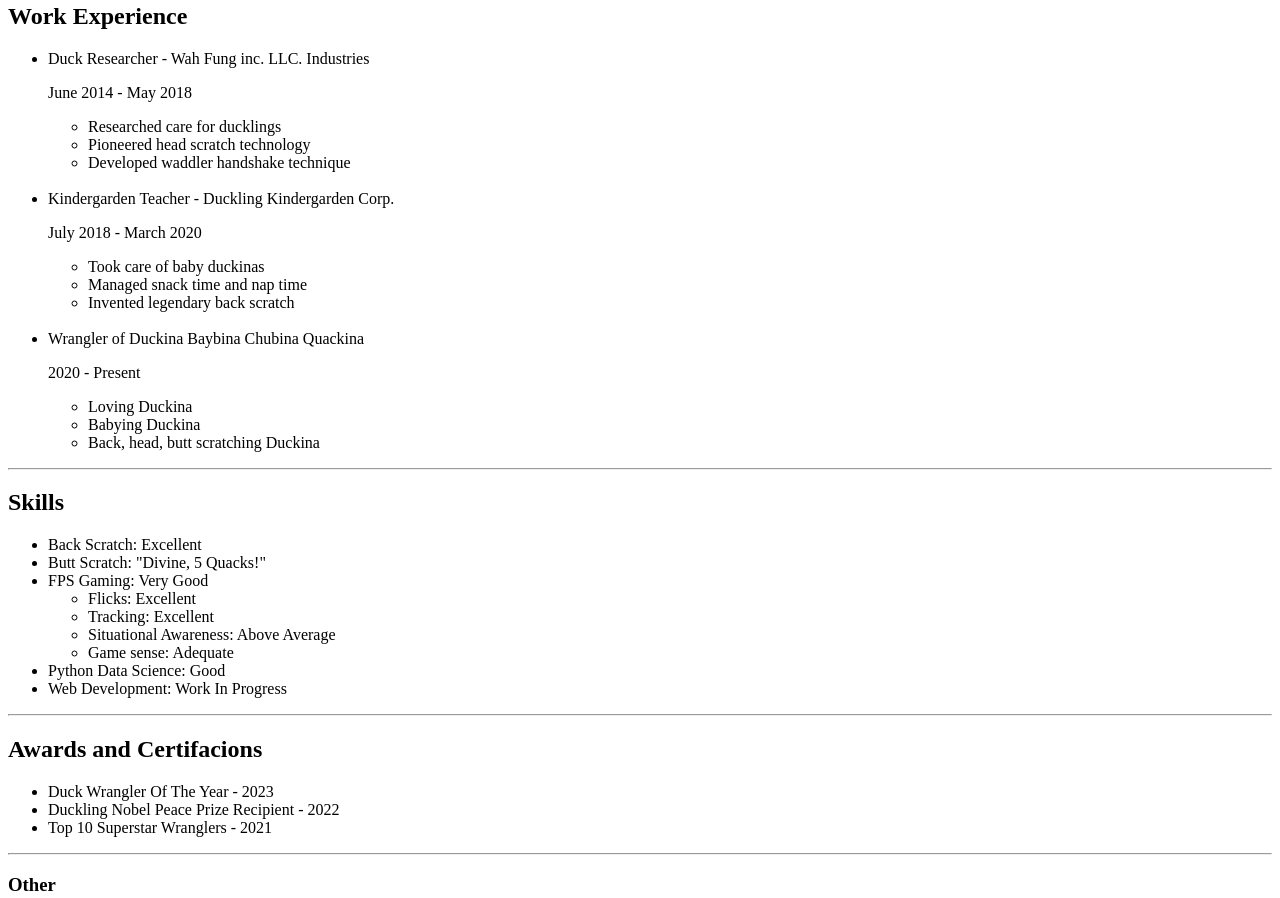
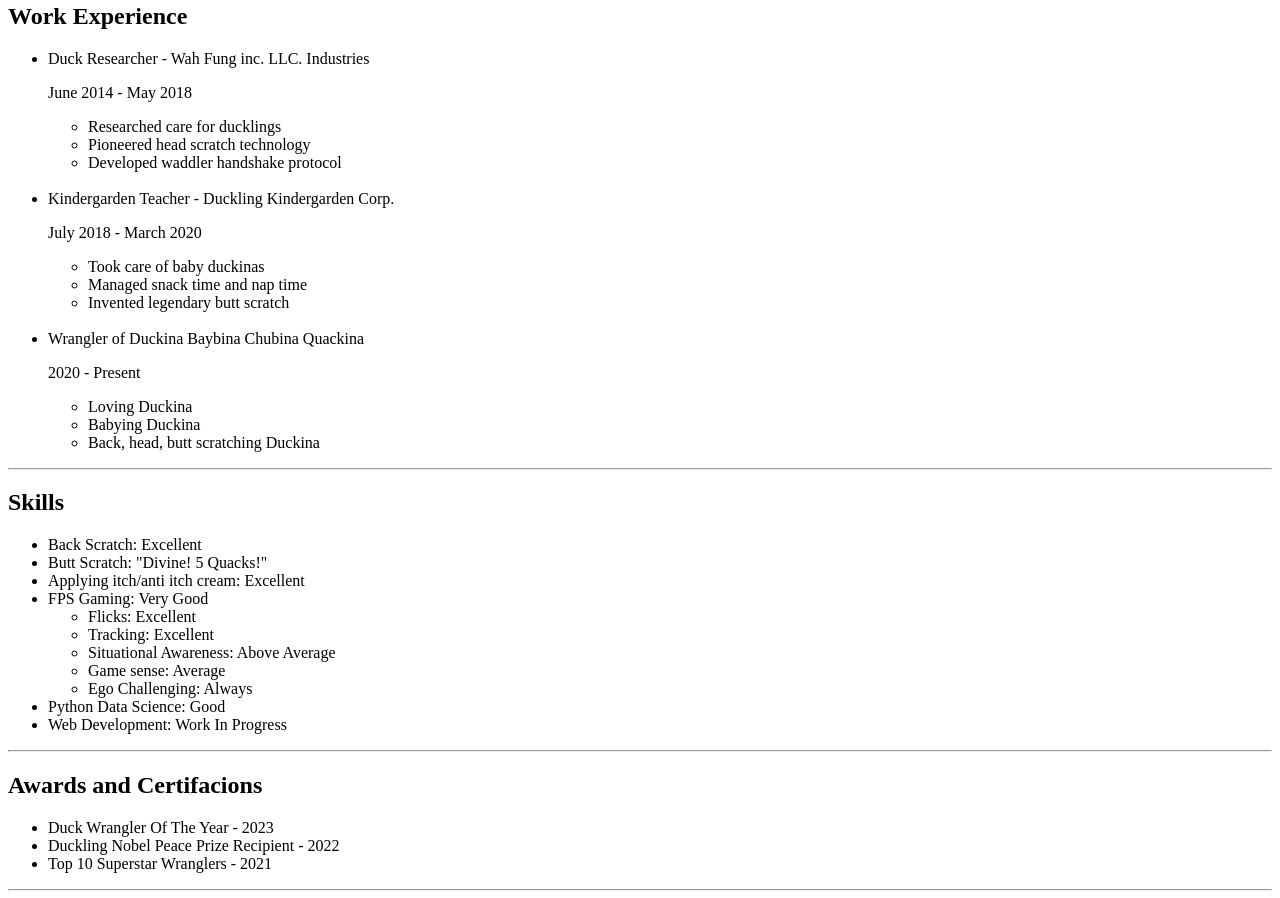
Before and after one commit to miramo1/html-portfolio, a plain HTML site: page index.html in a window 1280 px wide. Shown: the part 442-1340 px from the top of the page. Drawn offline with Linux system fonts and the light colour scheme.

Commit message:
Add files via upload

```diff
--- a/index.html
+++ b/index.html
@@ -26,7 +26,7 @@
     <ul>
       <li>Researched care for ducklings</li>
       <li>Pioneered head scratch technology</li>
-      <li>Developed waddler handshake technique</li>
+      <li>Developed waddler handshake protocol</li>
       <br />
     </ul>
     <li>Kindergarden Teacher - Duckling Kindergarden Corp.</li>
@@ -34,7 +34,7 @@
     <ul>
       <li>Took care of baby duckinas</li>
       <li>Managed snack time and nap time</li>
-      <li>Invented legendary back scratch</li>
+      <li>Invented legendary butt scratch</li>
       <br />
     </ul>
     <li>Wrangler of Duckina Baybina Chubina Quackina</li>
@@ -51,13 +51,15 @@
   <h2>Skills</h2>
   <ul>
     <li>Back Scratch: Excellent</li>
-    <li>Butt Scratch: "Divine, 5 Quacks!"</li>
+    <li>Butt Scratch: "Divine! 5 Quacks!"</li>
+    <li>Applying itch/anti itch cream: Excellent</li>
     <li>FPS Gaming: Very Good</li>
         <ul>
             <li>Flicks: Excellent</li>
             <li>Tracking: Excellent</li>
             <li>Situational Awareness: Above Average</li>
-            <li>Game sense: Adequate</li>
+            <li>Game sense: Average</li>
+            <li>Ego Challenging: Always</li>
         </ul>
     <li>Python Data Science: Good</li>
     <li>Web Development: Work In Progress</li>
```
